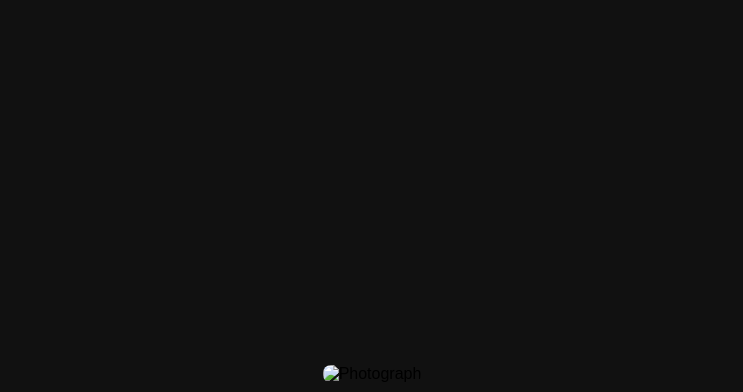
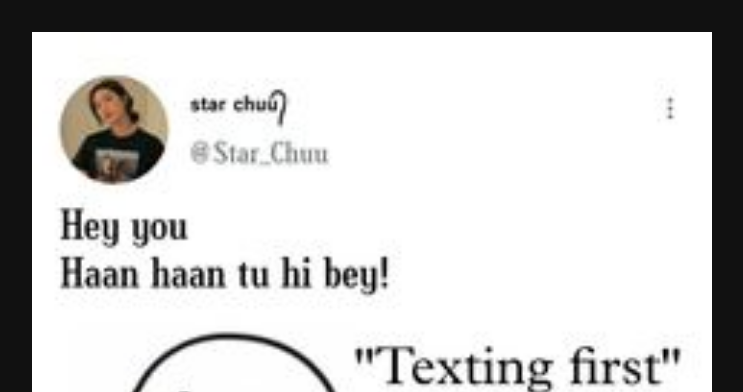
Before and after one commit to testingnothing/arcadedemo, a website: page public/index.html in a window 1280 px wide. Shown: the top 392 px of the page, without its empty margins (268-1011 px from the left). Drawn offline with Linux system fonts and the light colour scheme.

Commit message:
Change image source from photo.jpg to photo.png

```diff
--- a/public/index.html
+++ b/public/index.html
@@ -51,7 +51,7 @@
     <main class="container">
 
         <img
-            src="/photo.jpg"
+            src="/photo.png"
             alt="Photograph"
             class="photo"
         >
```
